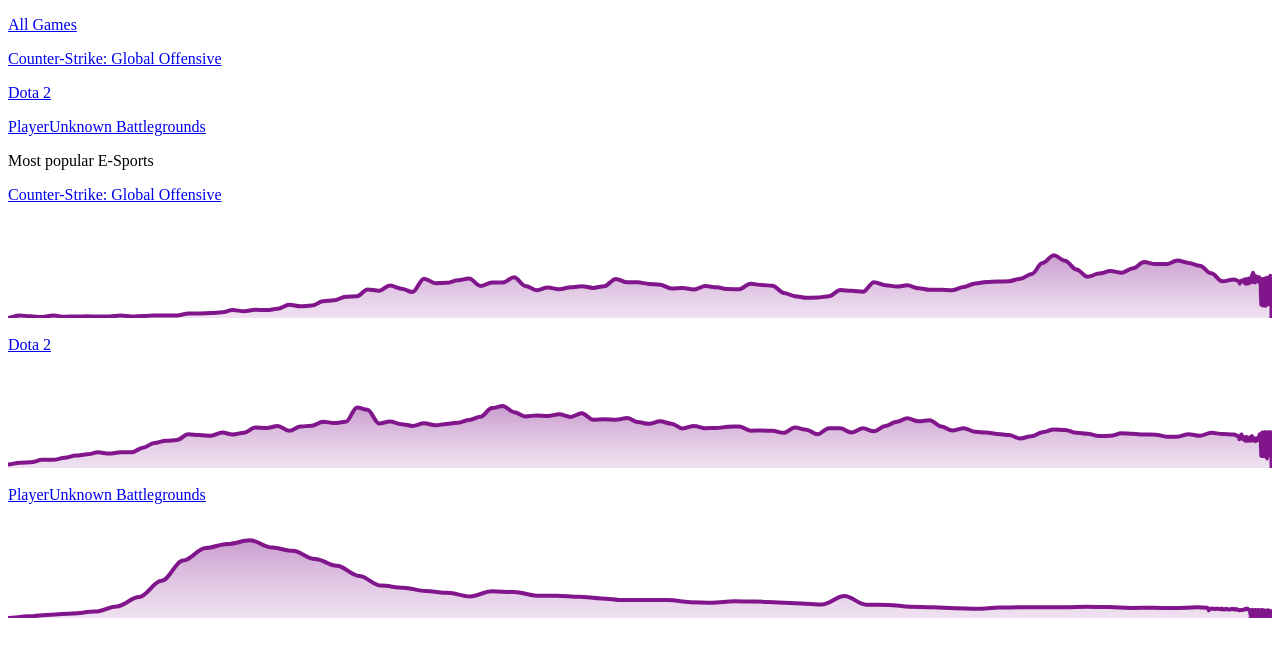
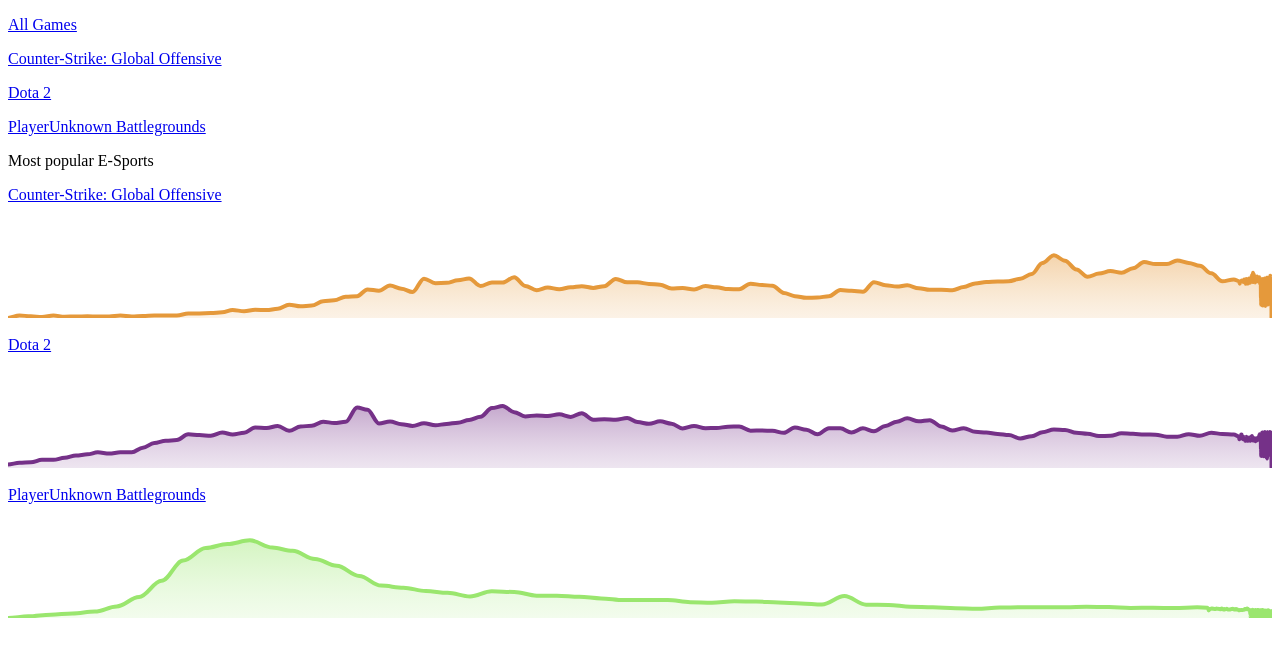
Before and after one commit to PixelBoii/esport-info, a Next.js app: page / in a window 1280 px wide. Shown: the top 656 px of the page. Built offline with nearby package versions, Linux system fonts and the light colour scheme.

Commit message:
feat: Add game primary colors to chart

```diff
--- a/pages/index.js
+++ b/pages/index.js
@@ -20,16 +20,15 @@
     xaxis: {
         type: 'datetime'
     },
-    colors: ['#80158c']
 }
 
-function Game(name, link, chartData) {
+function Game(game, link, chartData) {
     return (
         <div className="bg-white rounded-md shadow flex flex-col justify-between" key={link}>
             <Link href={`/${link}`}>
                 <a>
                     <div className="px-5 pt-6 pb-2">
-                        <p className="text-gray-700 font-semibold text-2xl"> { name } </p>
+                        <p className="text-gray-700 font-semibold text-2xl"> { game.name } </p>
                     </div>
                 </a>
             </Link>
@@ -38,10 +37,13 @@
                 className="w-full"
                 height="100px"
                 type="area"
-                options={sparklineChartOpts}
+                options={{
+                    ...sparklineChartOpts,
+                    colors: [game.primary_color],
+                }}
                 series={[
                     {
-                        name,
+                        name: 'Player Count',
                         data: chartData.map(e => ({ x: new Date(e[0]), y: e[1] }))
                     }
                 ]}
@@ -61,7 +63,7 @@
 
             <div className="container max-5xl mx-auto px-2">
                 <div className="grid grid-cols-1 lg:grid-cols-3 gap-6 -mt-8">
-                    { Object.keys(Games).map(game => Game(Games[game].name, game, ChartData[game])) }
+                    { Object.keys(Games).map(game => Game(Games[game], game, ChartData[game])) }
                 </div>
             </div>
         </div>
--- a/public/game_info.json
+++ b/public/game_info.json
@@ -2,16 +2,19 @@
     "csgo": {
         "name": "Counter-Strike: Global Offensive",
         "banner": "csgo_inferno.png",
-        "chart_data": "csgo_chart_data.json"
+        "chart_data": "csgo_chart_data.json",
+        "primary_color": "#E5993B"
     },
     "dota-2": {
         "name": "Dota 2",
         "banner": "dota2_banner.png",
-        "chart_data": "dota_2_chart_data.json"
+        "chart_data": "dota_2_chart_data.json",
+        "primary_color": "#753188"
     },
     "pubg": {
         "name": "PlayerUnknown Battlegrounds",
         "banner": "pubg_banner.png",
-        "chart_data": "pubg_chart_data.json"
+        "chart_data": "pubg_chart_data.json",
+        "primary_color": "#9AE66E"
     }
 }
```
